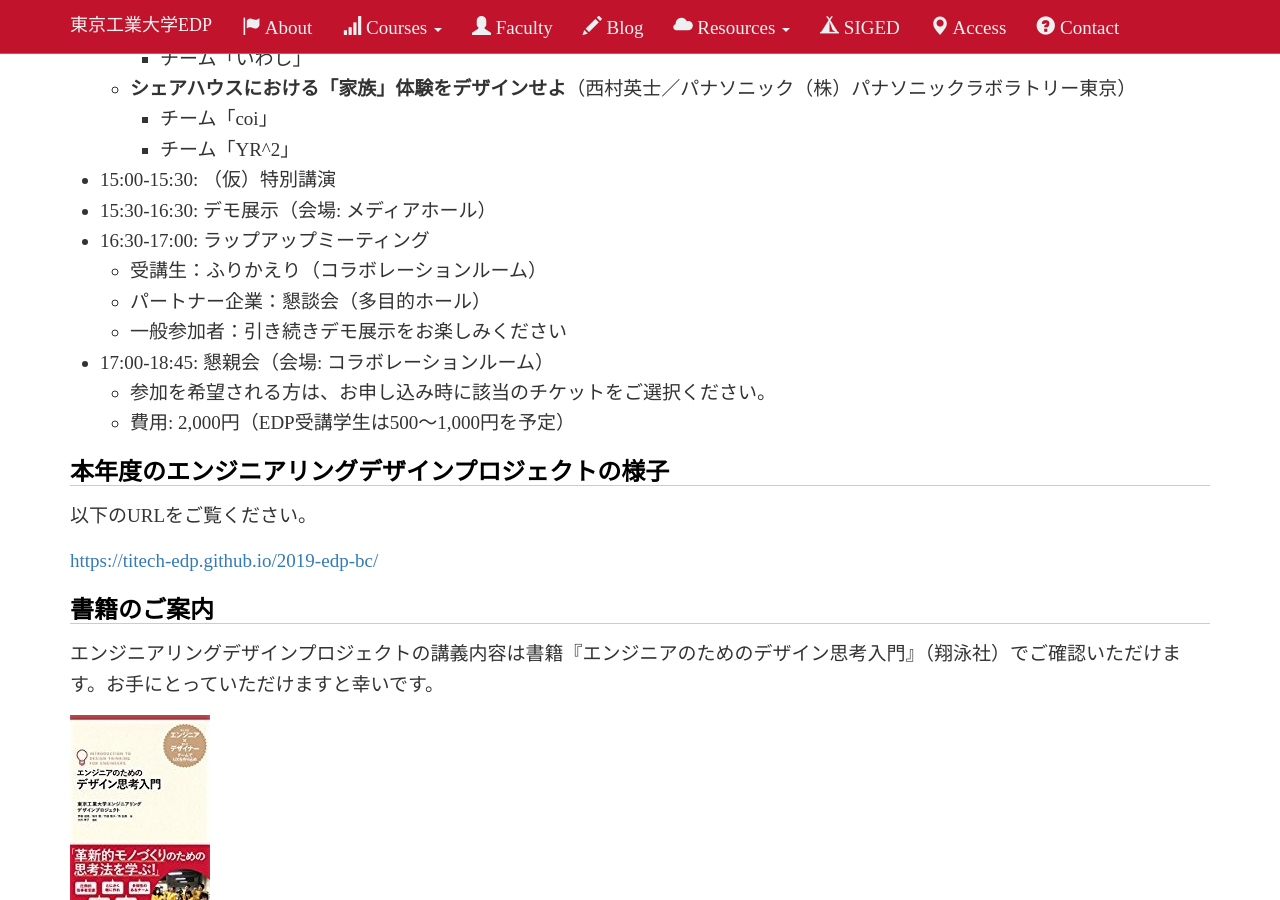
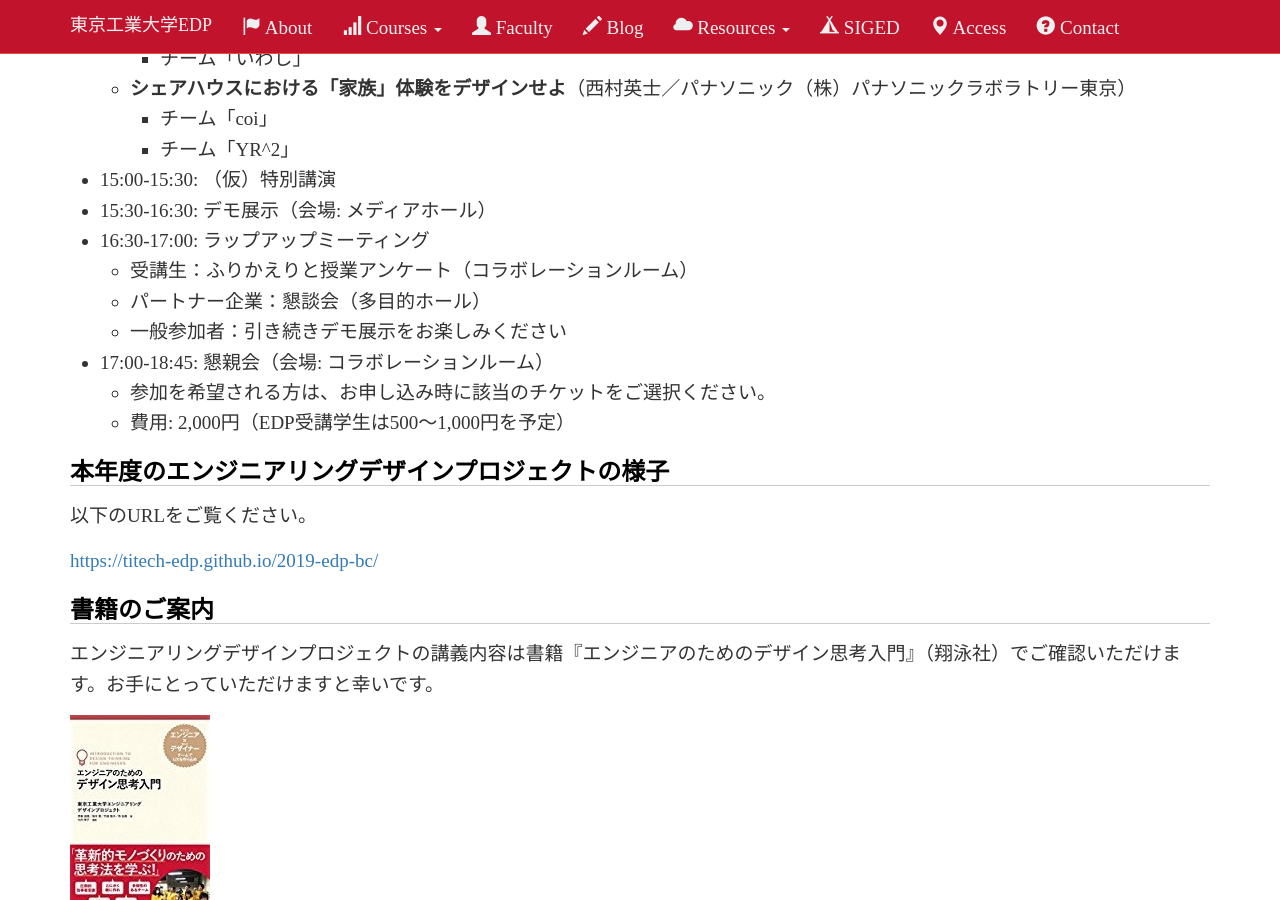
Before and after one commit to titech-edp/titech-edp.github.io, a Jekyll site: the page built from 2019-edp-bc/demoday/index.md, in a window 1280 px wide and 900 px high, scrolled down 1846 px. Built offline with Jekyll 4.4.1, drawn with Linux system fonts in a browser that asks for light colours; nearby versions of some CDN libraries; library files that are not in the unit come from our copies.

Commit message:
Add enquit

```diff
--- a/2019-edp-bc/demoday/index.md
+++ b/2019-edp-bc/demoday/index.md
@@ -44,7 +44,7 @@ title: 2019年度「エンジニアリングデザインプロジェクト」最
 * 15:00-15:30: （仮）特別講演
 * 15:30-16:30: デモ展示（会場: メディアホール）
 * 16:30-17:00: ラップアップミーティング
-  * 受講生：ふりかえり（コラボレーションルーム）
+  * 受講生：ふりかえりと授業アンケート（コラボレーションルーム）
   * パートナー企業：懇談会（多目的ホール）
   * 一般参加者：引き続きデモ展示をお楽しみください
 * 17:00-18:45: 懇親会（会場: コラボレーションルーム）
```
